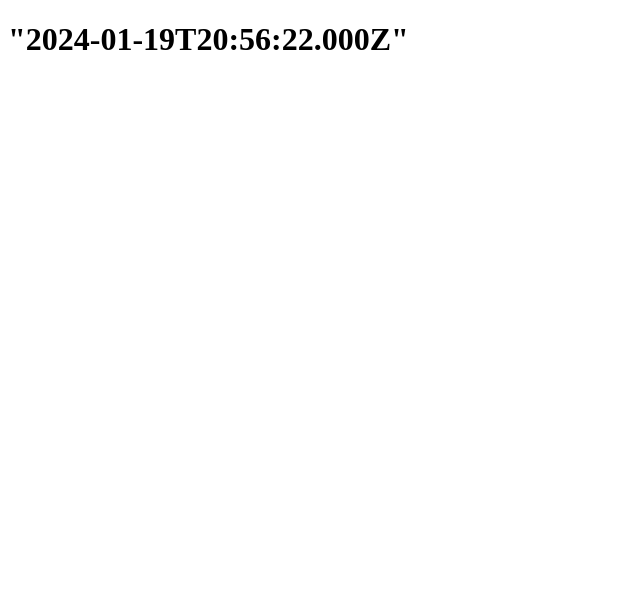
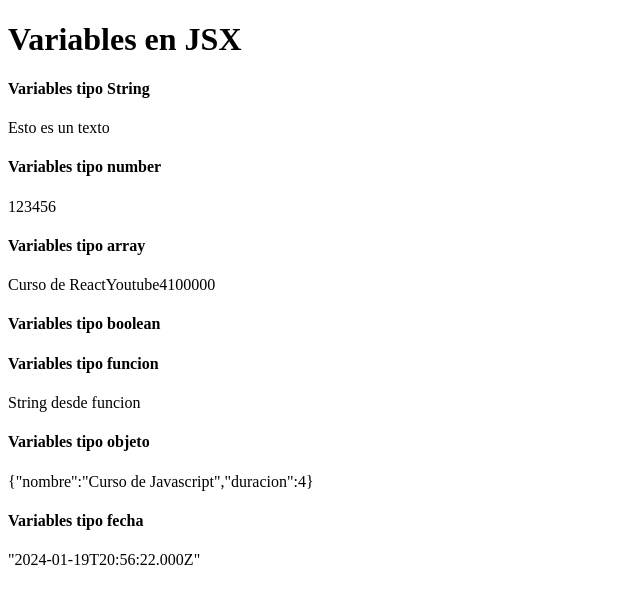
Before and after one commit to vmarialuzm/curso-react-sergio-code, a React (Vite) app: page / in a window 1280 px wide. Shown: the top 604 px of the page, without its empty margins (0-640 px from the left). Built offline with nearby package versions, Linux system fonts and the light colour scheme.

Commit message:
Fragment en JSX

```diff
--- a/src/PrimerComponente.jsx
+++ b/src/PrimerComponente.jsx
@@ -8,6 +8,15 @@ const fecha = new Date()
 
 export const PrimerComponente = () => {
   return (
-    <h1>{ JSON.stringify(fecha) }</h1>
+    <>
+        <h1>Variables en JSX</h1>
+        <h4>Variables tipo String</h4> <p>{string}</p>
+        <h4>Variables tipo number</h4> <p>{number}</p>
+        <h4>Variables tipo array</h4> <p>{array}</p>
+        <h4>Variables tipo boolean</h4> <p>{boolean}</p>
+        <h4>Variables tipo funcion</h4> <p>{funcion()}</p>
+        <h4>Variables tipo objeto</h4> <p>{ JSON.stringify(objeto) }</p>
+        <h4>Variables tipo fecha</h4> <p>{ JSON.stringify(fecha) }</p>
+    </>
   )
 }
```
